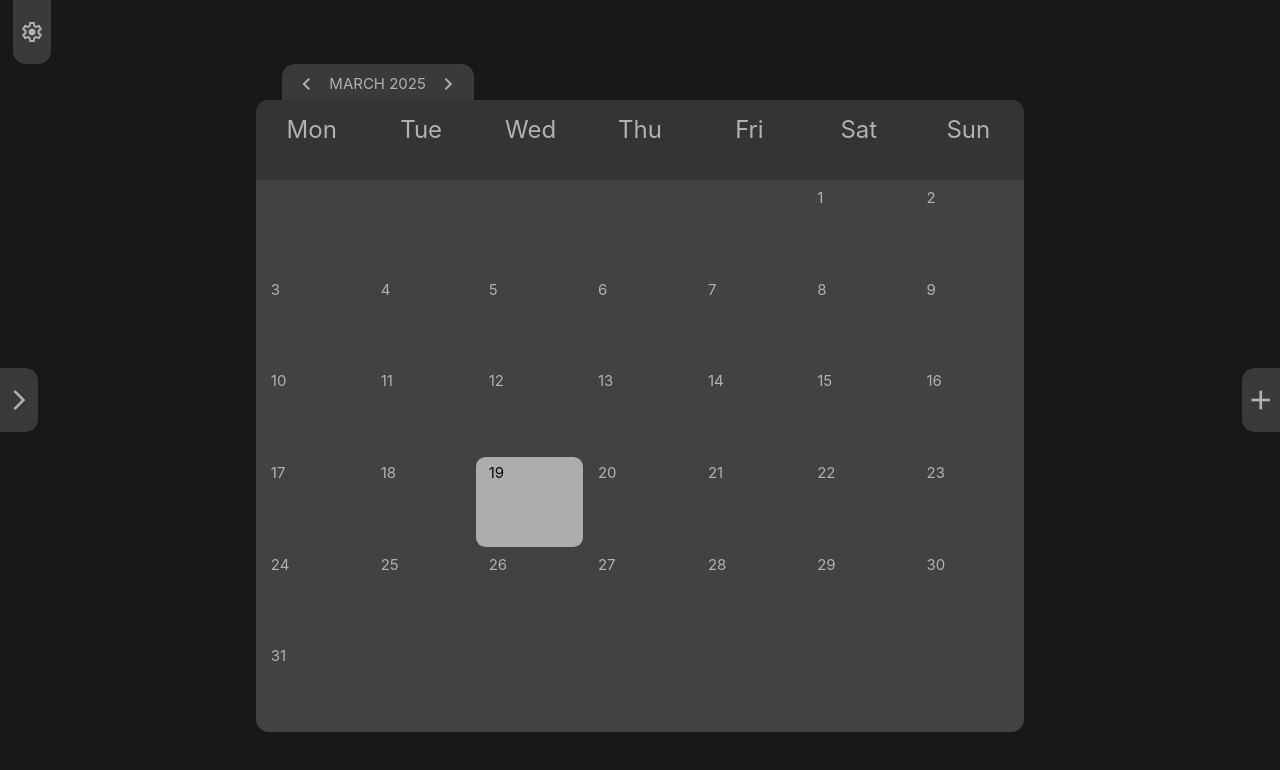
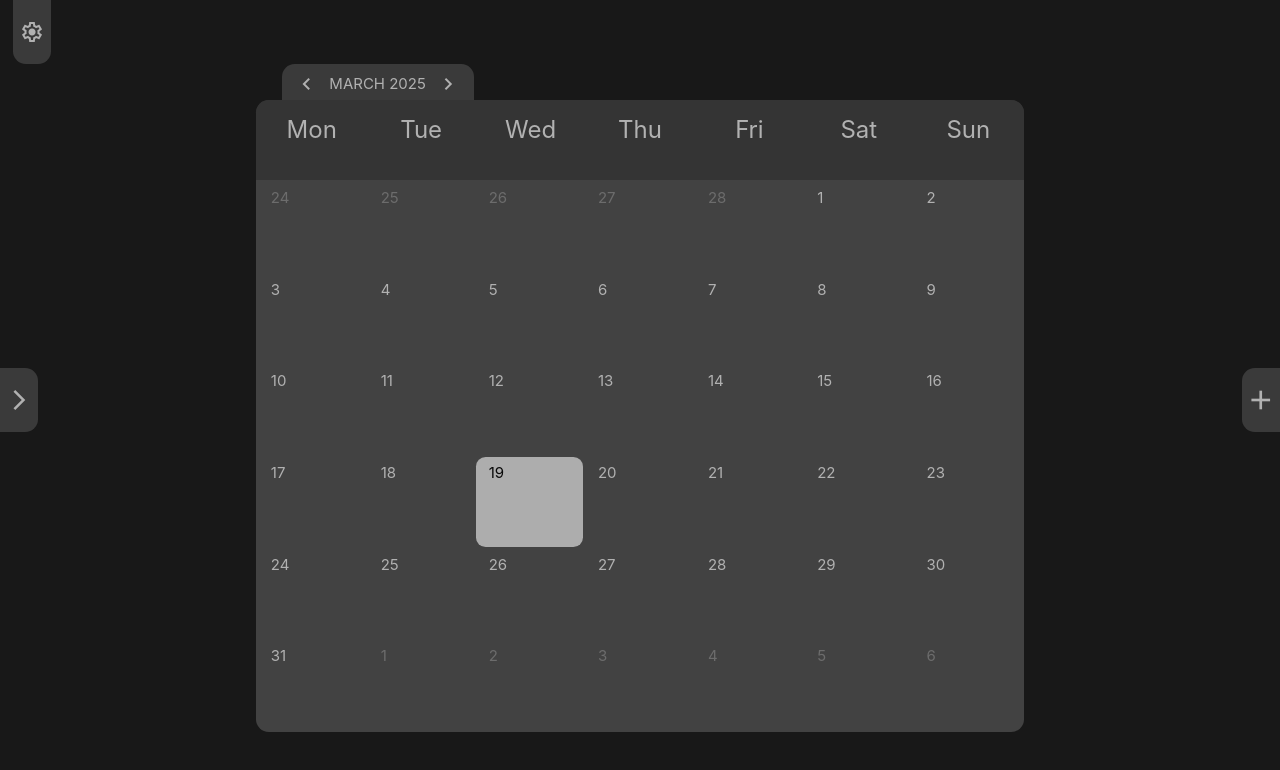
Before and after one commit to DavidStephenCooley/planIT, a Vue app: page / in a window 1280 px wide. Shown: the top 770 px of the page. Built offline with nearby package versions, Linux system fonts and the light colour scheme.

Commit message:
added prev and next month greyed out on current month, and popout when clicking days

```diff
--- a/src/assets/global.css
+++ b/src/assets/global.css
@@ -8,6 +8,7 @@
     --header-colour: #343434;
     --text-colour: rgb(177, 177, 177);
     --today-text-colour: rgb(10,10,10);
+    --other-month-text-colour: #888;
   }
 
   body {
--- a/src/components/pages/Calendar.vue
+++ b/src/components/pages/Calendar.vue
@@ -67,9 +67,15 @@ function getNumWeeksInMonth() {
 
 
 function generateCalendar() {
-  let days = getDaysInMonth(currentYear.value, currentMonth.value);
-  let firstDay = getFirstDay(currentYear.value, currentMonth.value);
+  const daysInMonth = getDaysInMonth(currentYear.value, currentMonth.value);
+  const firstDay = getFirstDay(currentYear.value, currentMonth.value);
   let grid = [];
+
+  // Calculate days from previous month to show
+  const prevMonthDays = getDaysInMonth(
+    currentMonth.value === 0 ? currentYear.value - 1 : currentYear.value,
+    currentMonth.value === 0 ? 11 : currentMonth.value - 1
+  );
 
   let count = 1;
   const weeksNeeded = getNumWeeksInMonth();
@@ -77,12 +83,20 @@ function generateCalendar() {
   for (let row = 0; row < weeksNeeded; row++) {
     let week = [];
     for (let col = 0; col < 7; col++) {
+      // Previous month days
       if (row === 0 && col < firstDay) {
-        week.push("");
-      } else if (count > days) {
-        week.push("");
-      } else {
-        week.push(count);
+        const day = prevMonthDays - firstDay + col + 1;
+        week.push({ day, isCurrentMonth: false });
+      }
+      // Next month days
+      else if (count > daysInMonth) {
+        const day = count - daysInMonth;
+        week.push({ day, isCurrentMonth: false });
+        count++;
+      }
+      // Current month days
+      else {
+        week.push({ day: count, isCurrentMonth: true });
         count++;
       }
     }
@@ -99,22 +113,34 @@ function isToday(day) {
   );
 }
 
-  function popoutNewTask() {
-    newTaskOpen = !newTaskOpen;
+  function popoutNewTask(calendarClick) {
+    if (calendarClick) {
+      newTaskOpen = true;
+    } else {
+      newTaskOpen = !newTaskOpen;
+    }
     let button = document.getElementById("newTaskButton");
+    let inputs = document.getElementById("newTaskHidden");
     if (newTaskOpen) {
       button.style.height = "75vh";
       button.style.width = "18vw";
       button.style.justifyContent = "left";
+      inputs.style.right = "0vw";
     } else {
       button.style.height = "8vh";
       button.style.width = "3vw";
       button.style.justifyContent = "center";
+      inputs.style.right = "-100vw";
     }
   }
 
-  function popoutViewTask() {
-    viewTaskOpen = !viewTaskOpen;
+  function popoutViewTask(calendarClick) {
+    if (calendarClick) {
+      viewTaskOpen = true;
+    } else {
+      viewTaskOpen = !viewTaskOpen;
+
+    }
     let button = document.getElementById("taskViewButton");
     if (viewTaskOpen) {
       if (settingsOpen) {
@@ -152,8 +178,8 @@ function isToday(day) {
       button.style.alignItems = "center";
       inputs.style.top = "-100vh";
     }
+
   }
-
 </script>
 
 <template>
@@ -177,8 +203,15 @@ function isToday(day) {
         <table id="monthVue">
           <tbody>
             <tr v-for="(week, weekIndex) in calendar" :key="weekIndex">
-              <td v-for="(day, dayIndex) in week" :key="dayIndex" :class="{ today: isToday(day) }">
-                {{ day }}
+              <td @click="popoutViewTask(true)" v-on:dblclick="popoutNewTask(true)"
+                v-for="(day, dayIndex) in week"
+                :key="dayIndex"
+                :class="{
+                today: isToday(day.day) && day.isCurrentMonth,
+                'other-month': !day.isCurrentMonth
+                }"
+                >
+                {{ day.day }}
               </td>
             </tr>
           </tbody>
@@ -206,10 +239,13 @@ function isToday(day) {
     </div>
 
     <div id="taskViewButton" class="sidebutton">
-      <span @click="popoutViewTask()" class="material-symbols-outlined" id="viewTaskChevron">arrow_forward_ios</span>
+      <span @click="popoutViewTask(false)" class="material-symbols-outlined" id="viewTaskChevron">arrow_forward_ios</span>
     </div>
-    <div id="newTaskButton" class="sidebutton">
-      <span  @click="popoutNewTask()" class="material-symbols-outlined" id="add">add</span>
+    <div id="newTaskButton" class="newTaskButton sidebutton">
+      <span  @click="popoutNewTask(false)" class="material-symbols-outlined" id="add">add</span>
+    </div>
+    <div id="newTaskHidden" class="hidden newTaskButton">
+
     </div>
   </main>
 </template>
@@ -328,7 +364,13 @@ td:hover {
   width: 18vw;
   top: -100vh;
   left: 1vw;
+}
 
+#newTaskHidden {
+  position: fixed;
+  height: 75vh;
+  width: 16vw;
+  right: -100vw
 }
 
 #taskViewButton {
@@ -339,7 +381,7 @@ td:hover {
   border-bottom-right-radius: 1vw;
 }
 
-#newTaskButton {
+.newTaskButton {
   right: 0;
   top: 50%;
   transform: translateY(-50%);
@@ -373,6 +415,16 @@ td:hover {
   transform: scale(1.4);
 }
 
+.other-month {
+  color: var(--other-month-text-colour);
+  opacity: 0.6;
+}
+
+.other-month:hover {
+  background-color: var(--selected-day-colour);
+  cursor: pointer;
+}
+
 main {
   display: flex;
   justify-content: center;
```
